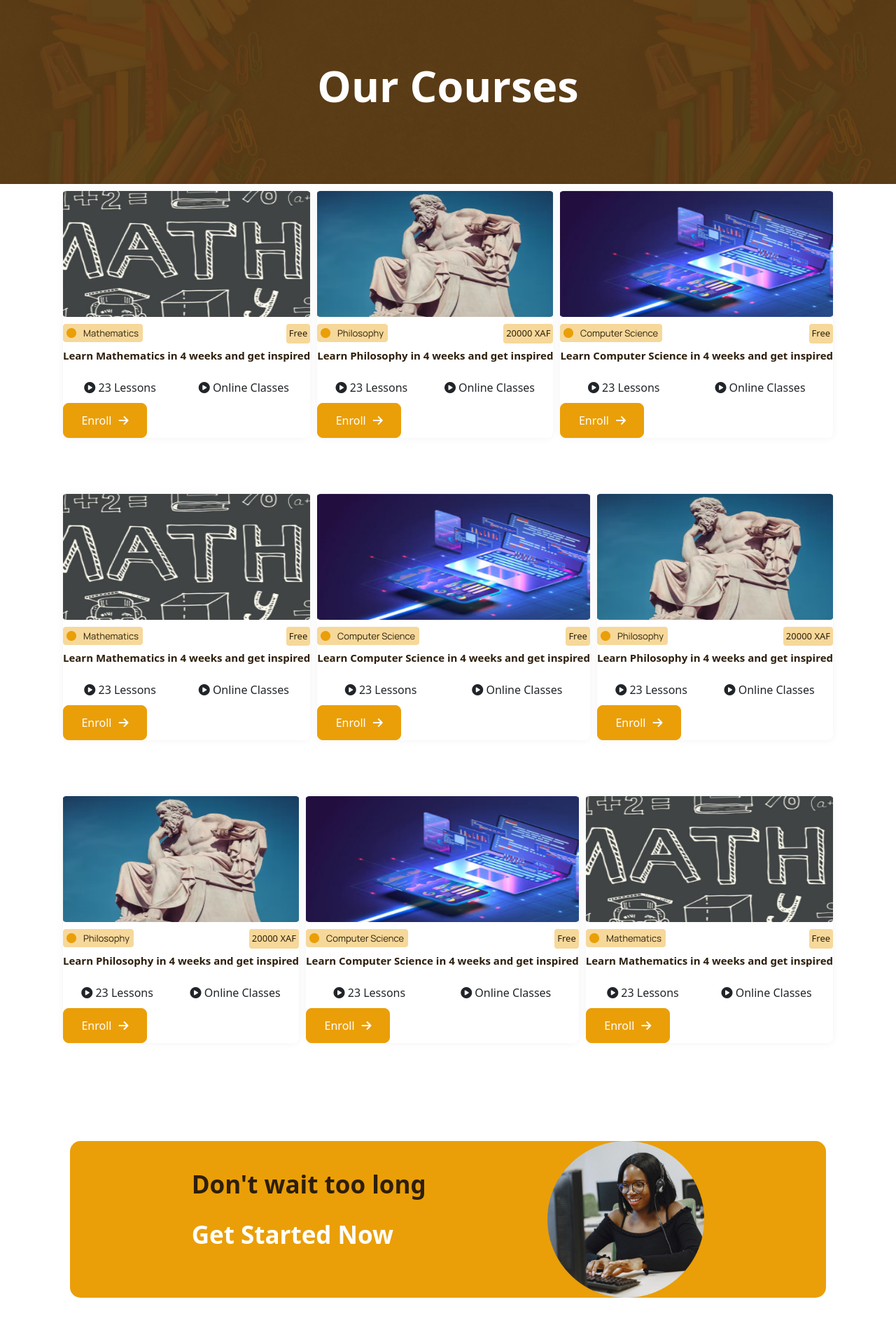
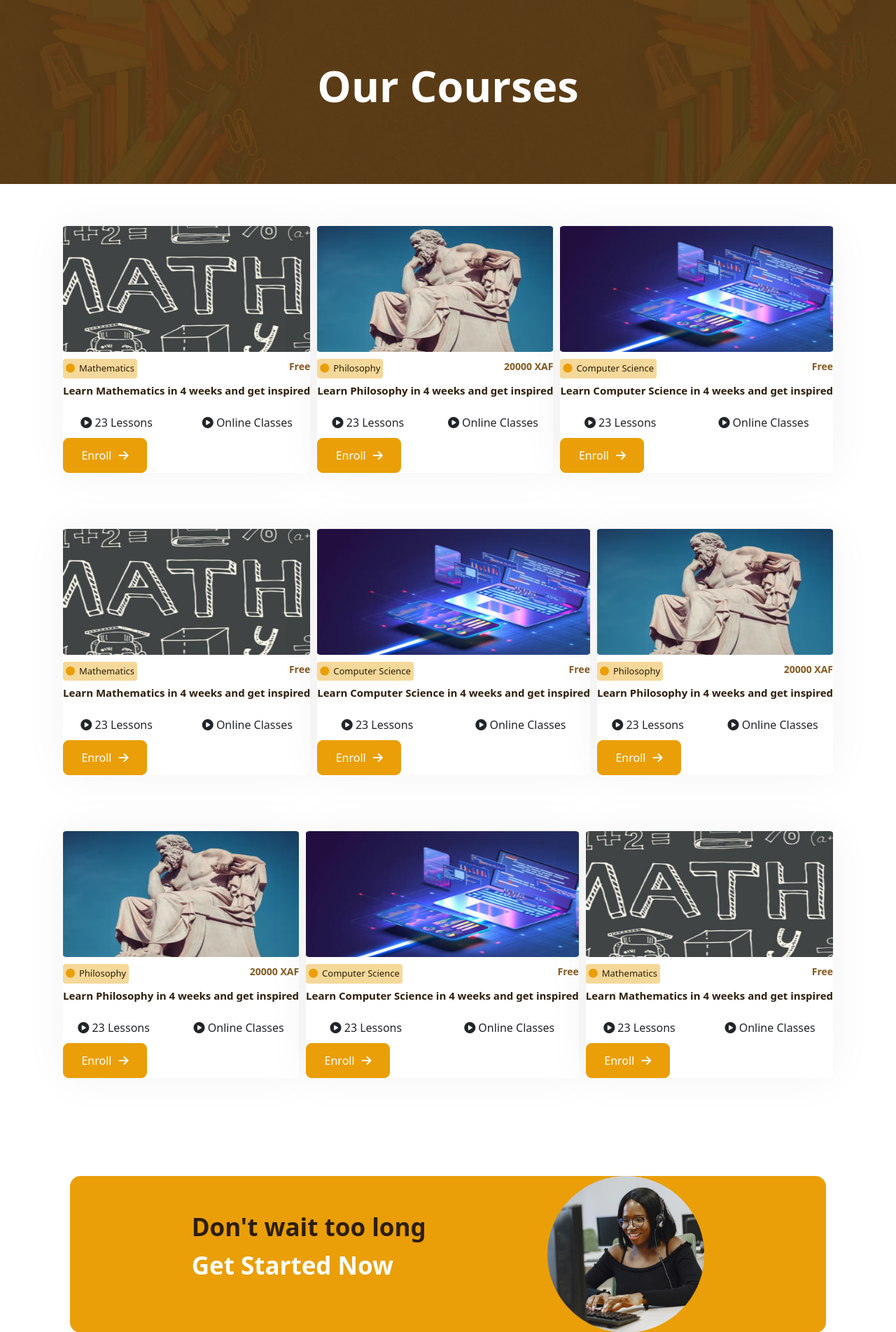
Before and after one commit to FonsahPageo/figma-design, a PHP site: page /courses.html in a window 1280 px wide. Shown: the part 85-1989 px from the top of the page at 70% size. Run offline with PHP 8.4, Linux system fonts and the light colour scheme.

Commit message:
work update

```diff
--- a/courses.html
+++ b/courses.html
@@ -21,8 +21,12 @@
             <div class="course">
                 <img src="/images/Rectangle 5.png" alt="" class="rectangle">
                 <div class="maths-content">
-                    <div><img src="/images/Frame 29.png" alt=""></div>
-                    <div class="mathsfree">Free </div>
+                    <div>
+                        <a class="mathsfree" role="button" href="#">
+                            <i class="fas fa-circle"></i>Mathematics
+                        </a>
+                    </div>
+                    <div>Free </div>
                 </div>
                 <div class="mathspara">
                     <p>Learn Mathematics in 4 weeks and get inspired</p>
@@ -31,16 +35,20 @@
                     <div><i class="fa-solid fa-circle-play"></i> 23 Lessons</div>
                     <div><i class="fa-solid fa-circle-play"></i> Online Classes</div>
                 </div>
-                <button class="maths-enroll">
+                <a class="maths-enroll" role="button" href="#">
                     Enroll <i class="fa-solid fa-arrow-right"></i>
-                </button>
+                </a>
             </div>
 
             <div class="course">
                 <img src="/images/Rectangle 5 (1).png" alt="" class="rectangle">
                 <div class="maths-content">
-                    <div><img src="/images/Frame 29 (1).png" alt=""></div>
-                    <div class="mathsfree">20000 XAF</div>
+                    <div>
+                        <a class="mathsfree" role="button" href="#">
+                            <i class="fas fa-circle"></i> Philosophy
+                        </a>
+                    </div>
+                    <div>20000 XAF</div>
                 </div>
                 <div class="mathspara">
                     <p>Learn Philosophy in 4 weeks and get inspired</p>
@@ -49,16 +57,20 @@
                     <div><i class="fa-solid fa-circle-play"></i> 23 Lessons</div>
                     <div><i class="fa-solid fa-circle-play"></i> Online Classes</div>
                 </div>
-                <button class="maths-enroll">
+                <a class="maths-enroll" role="button" href="#">
                     Enroll <i class="fa-solid fa-arrow-right"></i>
-                </button>
+                </a>
             </div>
 
             <div class="course">
                 <img src="/images/Rectangle 5 (2).png" alt="" class="rectangle">
                 <div class="maths-content">
-                    <div><img src="/images/Frame 29 (2).png" alt=""></div>
-                    <div class="mathsfree">Free </div>
+                    <div>
+                        <a class="mathsfree" role="button" href="#">
+                            <i class="fas fa-circle"></i>Computer Science
+                        </a>
+                    </div>
+                    <div>Free </div>
                 </div>
                 <div class="mathspara">
                     <p>Learn Computer Science in 4 weeks and get inspired</p>
@@ -67,9 +79,9 @@
                     <div><i class="fa-solid fa-circle-play"></i> 23 Lessons</div>
                     <div><i class="fa-solid fa-circle-play"></i> Online Classes</div>
                 </div>
-                <button class="maths-enroll">
+                <a class="maths-enroll" role="button" href="#">
                     Enroll <i class="fa-solid fa-arrow-right"></i>
-                </button>
+                </a>
             </div>
         </div>
 
@@ -77,8 +89,12 @@
             <div class="course">
                 <img src="/images/Rectangle 5.png" alt="" class="rectangle">
                 <div class="maths-content">
-                    <div><img src="/images/Frame 29.png" alt=""></div>
-                    <div class="mathsfree">Free </div>
+                    <div>
+                        <a class="mathsfree" role="button" href="#">
+                            <i class="fas fa-circle"></i>Mathematics
+                        </a>
+                    </div>
+                    <div>Free </div>
                 </div>
                 <div class="mathspara">
                     <p>Learn Mathematics in 4 weeks and get inspired</p>
@@ -87,16 +103,20 @@
                     <div><i class="fa-solid fa-circle-play"></i> 23 Lessons</div>
                     <div><i class="fa-solid fa-circle-play"></i> Online Classes</div>
                 </div>
-                <button class="maths-enroll">
+                <a class="maths-enroll" role="button" href="#">
                     Enroll <i class="fa-solid fa-arrow-right"></i>
-                </button>
+                </a>
             </div>
 
             <div class="course">
                 <img src="/images/Rectangle 5 (2).png" alt="" class="rectangle">
                 <div class="maths-content">
-                    <div><img src="/images/Frame 29 (2).png" alt=""></div>
-                    <div class="mathsfree">Free </div>
+                    <div>
+                        <a class="mathsfree" role="button" href="#">
+                            <i class="fas fa-circle"></i>Computer Science
+                        </a>
+                    </div>
+                    <div>Free </div>
                 </div>
                 <div class="mathspara">
                     <p>Learn Computer Science in 4 weeks and get inspired</p>
@@ -105,16 +125,20 @@
                     <div><i class="fa-solid fa-circle-play"></i> 23 Lessons</div>
                     <div><i class="fa-solid fa-circle-play"></i> Online Classes</div>
                 </div>
-                <button class="maths-enroll">
+                <a class="maths-enroll" role="button" href="#">
                     Enroll <i class="fa-solid fa-arrow-right"></i>
-                </button>
+                </a>
             </div>
 
             <div class="course">
                 <img src="/images/Rectangle 5 (1).png" alt="" class="rectangle">
                 <div class="maths-content">
-                    <div><img src="/images/Frame 29 (1).png" alt=""></div>
-                    <div class="mathsfree">20000 XAF</div>
+                    <div>
+                        <a class="mathsfree" role="button" href="#">
+                            <i class="fas fa-circle"></i> Philosophy
+                        </a>
+                    </div>
+                    <div>20000 XAF</div>
                 </div>
                 <div class="mathspara">
                     <p>Learn Philosophy in 4 weeks and get inspired</p>
@@ -123,9 +147,9 @@
                     <div><i class="fa-solid fa-circle-play"></i> 23 Lessons</div>
                     <div><i class="fa-solid fa-circle-play"></i> Online Classes</div>
                 </div>
-                <button class="maths-enroll">
+                <a class="maths-enroll" role="button" href="#">
                     Enroll <i class="fa-solid fa-arrow-right"></i>
-                </button>
+                </a>
             </div>
         </div>
 
@@ -133,8 +157,12 @@
             <div class="course">
                 <img src="/images/Rectangle 5 (1).png" alt="" class="rectangle">
                 <div class="maths-content">
-                    <div><img src="/images/Frame 29 (1).png" alt=""></div>
-                    <div class="mathsfree">20000 XAF</div>
+                    <div>
+                        <a class="mathsfree" role="button" href="#">
+                            <i class="fas fa-circle"></i> Philosophy
+                        </a>
+                    </div>
+                    <div>20000 XAF</div>
                 </div>
                 <div class="mathspara">
                     <p>Learn Philosophy in 4 weeks and get inspired</p>
@@ -143,16 +171,20 @@
                     <div><i class="fa-solid fa-circle-play"></i> 23 Lessons</div>
                     <div><i class="fa-solid fa-circle-play"></i> Online Classes</div>
                 </div>
-                <button class="maths-enroll">
+                <a class="maths-enroll" role="button" href="#">
                     Enroll <i class="fa-solid fa-arrow-right"></i>
-                </button>
+                </a>
             </div>
 
             <div class="course">
                 <img src="/images/Rectangle 5 (2).png" alt="" class="rectangle">
                 <div class="maths-content">
-                    <div><img src="/images/Frame 29 (2).png" alt=""></div>
-                    <div class="mathsfree">Free </div>
+                    <div>
+                        <a class="mathsfree" role="button" href="#">
+                            <i class="fas fa-circle"></i>Computer Science
+                        </a>
+                    </div>
+                    <div>Free </div>
                 </div>
                 <div class="mathspara">
                     <p>Learn Computer Science in 4 weeks and get inspired</p>
@@ -161,16 +193,20 @@
                     <div><i class="fa-solid fa-circle-play"></i> 23 Lessons</div>
                     <div><i class="fa-solid fa-circle-play"></i> Online Classes</div>
                 </div>
-                <button class="maths-enroll">
+                <a class="maths-enroll" role="button" href="#">
                     Enroll <i class="fa-solid fa-arrow-right"></i>
-                </button>
+                </a>
             </div>
 
             <div class="course">
                 <img src="/images/Rectangle 5.png" alt="" class="rectangle">
                 <div class="maths-content">
-                    <div><img src="/images/Frame 29.png" alt=""></div>
-                    <div class="mathsfree">Free </div>
+                    <div>
+                        <a class="mathsfree" role="button" href="#">
+                            <i class="fas fa-circle"></i>Mathematics
+                        </a>
+                    </div>
+                    <div>Free </div>
                 </div>
                 <div class="mathspara">
                     <p>Learn Mathematics in 4 weeks and get inspired</p>
@@ -179,9 +215,9 @@
                     <div><i class="fa-solid fa-circle-play"></i> 23 Lessons</div>
                     <div><i class="fa-solid fa-circle-play"></i> Online Classes</div>
                 </div>
-                <button class="maths-enroll">
+                <a class="maths-enroll" role="button" href="#">
                     Enroll <i class="fa-solid fa-arrow-right"></i>
-                </button>
+                </a>
             </div>
         </div>
     </section>
--- a/styles/courses.css
+++ b/styles/courses.css
@@ -11,11 +11,11 @@
     align-items: center;
 }
 
-.section-3-course {
-    /* width: 100%; */
-    display: grid;
-    /* flex-direction: column; */
-    justify-content: center;
+.section-3-course{
+    display: flex;
+    flex-direction: column;
+    padding-top: 50px;
+    width: 100%;
 }
 
 .courses p {
@@ -26,12 +26,13 @@
 
 .get-started{
     padding: 100px;
+    width: 100%;
 }
 
 .section-2-course {
     display: flex;
     flex-direction: row;
-    width: 100%;
+    /* width: 100%; */
     height: 100%;
     background: #EA9F08;
     align-items: center;
@@ -41,7 +42,7 @@
 }
 
 .section-2-course h3 {
-    height: 59px;
+    /* height: 59px; */
     font-style: normal;
     font-weight: 700;
     font-size: 35px;
@@ -55,7 +56,7 @@
 }
 
 .section-2-course p {
-    height: 59px;
+    /* height: 59px; */
     font-style: normal;
     font-weight: 700;
     font-size: 35px;
--- a/styles/style.css
+++ b/styles/style.css
@@ -148,8 +148,10 @@ li {
 .course {
     display: flex;
     flex-direction: column;
+    /* padding: 10px; */
     gap: 10px;
-    box-shadow: 0px 0px 12px rgb(0 0 0 / 5%);
+    background: #FFFFFF;
+    box-shadow: 0px 0px 64px rgba(0, 0, 0, 0.05);
     border-radius: 8px;
 }
 
@@ -175,6 +177,7 @@ li {
     display: flex;
     flex-direction: row;
     justify-content: space-around;
+    gap: 20px;
 }
 
 .maths-enroll {
```
Also changed, not shown: index.html (+15 -14 lines).
